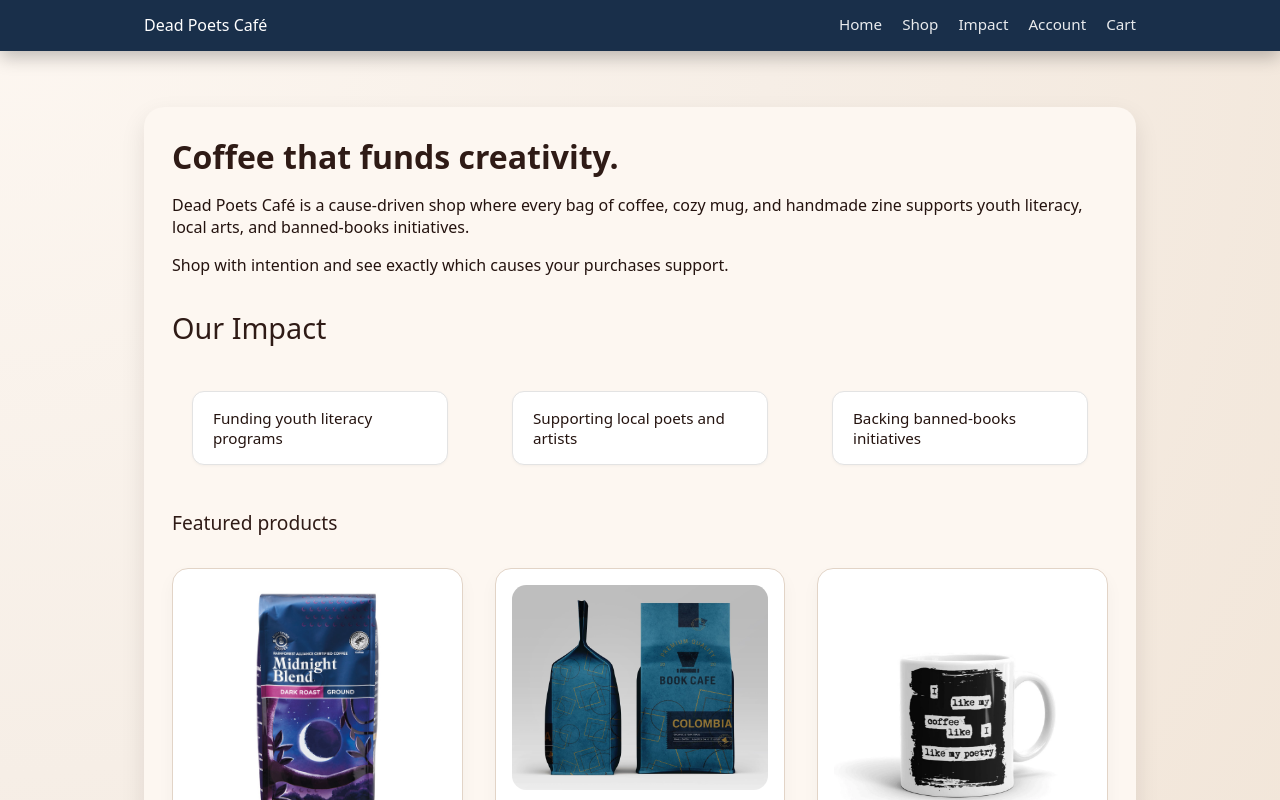
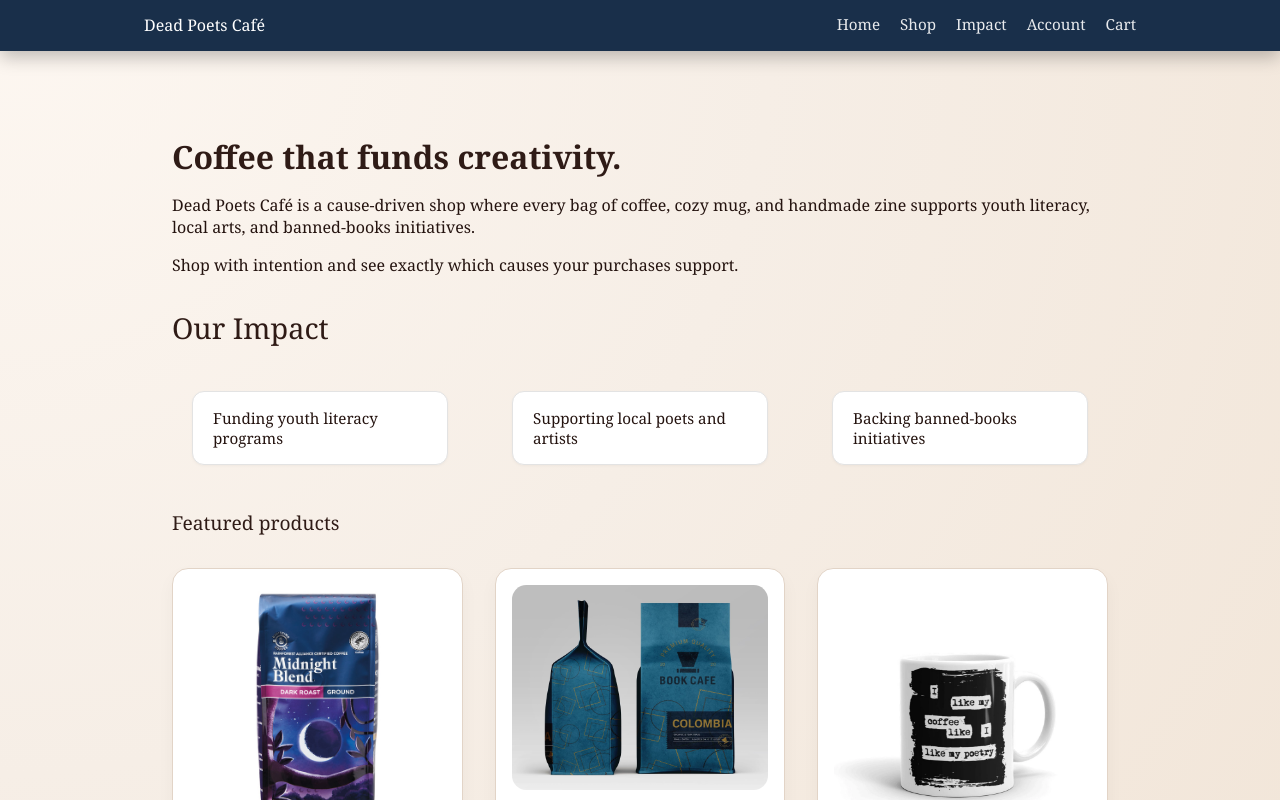
Before and after one commit to shayla-huff/finalproj, a Next.js app: page / in a window 1280 px wide. Shown: the top 800 px of the page. Built offline with nearby package versions, Linux system fonts and the light colour scheme.

Commit message:
css fix im so done

```diff
--- a/app/globals.css
+++ b/app/globals.css
@@ -17,7 +17,7 @@
 html, body {
   margin: 0;
   padding: 0;
-  font-family: system-ui, -apple-system, "Segoe UI", Roboto, "Helvetica Neue", Arial;
+  font-family:Cambria, Cochin, Georgia, Times, 'Times New Roman', serif;
   background: radial-gradient(circle at top left, #fdf7f1 0%, #f6eee6 45%, #f1e4d6 100%);
   color: var(--text-main);
 }
@@ -46,8 +46,6 @@ a {
   margin: 2rem auto;
   padding: 1.75rem 1.75rem 2rem;
   border-radius: 1.25rem;
-  background: var(--bg-alt);
-  box-shadow: var(--shadow-soft);
   display: flex;
   flex-direction: column;
   gap: 1.5rem;
```
